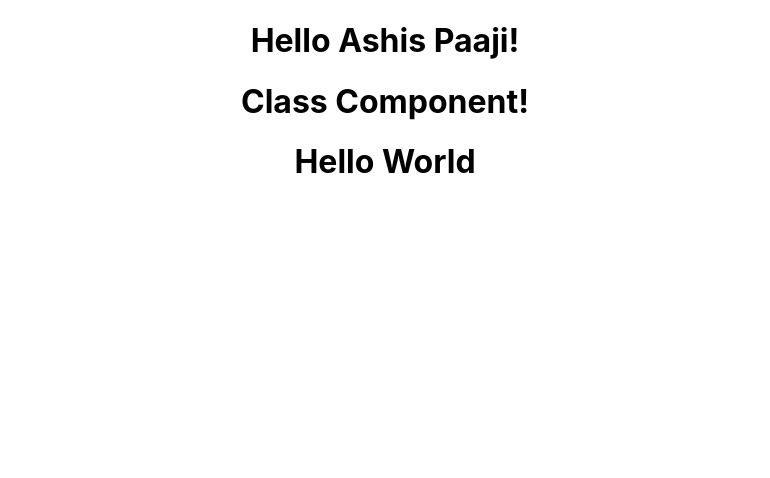
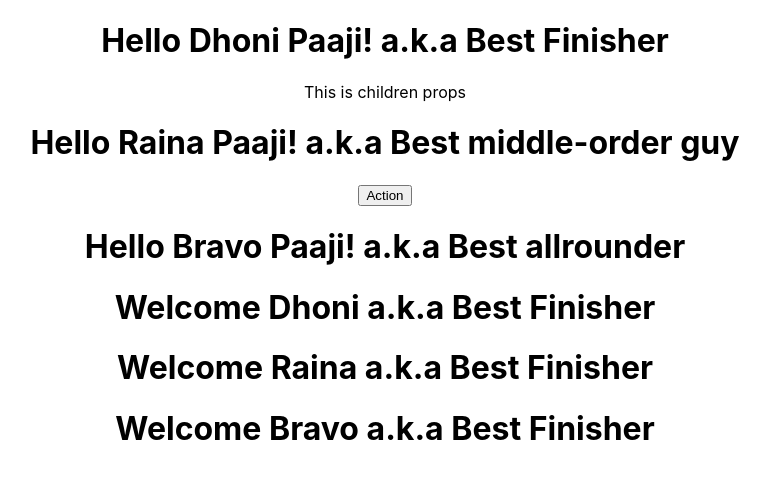
Before and after one commit to ashiscs/BEGIN, a React (Create React App) app in the folder ashis/practice/: page / in a window 1280 px wide. Shown: the top 478 px of the page, without its empty margins (255-1025 px from the left). Built offline with nearby package versions, Linux system fonts and the light colour scheme.

Commit message:
Props
Signed-off-by: ashiscs <ashissingh640@gmail.com>

```diff
--- a/ashis/practice/src/App.js
+++ b/ashis/practice/src/App.js
@@ -8,9 +8,16 @@ import Hello from "./components/Hello";
 function App() {
   return (
     <div className="App">
-      <Greet />
-      <Welcome />
-      <Hello />
+      <Greet name="Dhoni" hero="Best Finisher">
+        <p>This is children props</p>
+      </Greet>
+      <Greet name="Raina" hero="Best middle-order guy">
+        <button>Action</button>
+      </Greet>
+      <Greet name="Bravo" hero="Best allrounder" />
+      <Welcome name="Dhoni" hero="Best Finisher"/>
+      <Welcome name="Raina" hero="Best Finisher"/>
+      <Welcome name="Bravo" hero="Best Finisher"/>
     </div>
   );
 }
--- a/ashis/practice/src/components/Greet.js
+++ b/ashis/practice/src/components/Greet.js
@@ -1,9 +1,18 @@
-import React from 'react';
+import React from "react";
 
 //function Greet() {
 //    return <h1>Hello Ashis!</h1>
 //}
 
-const Greet = () => <h1>Hello Ashis Paaji!</h1>
+const Greet = (props) => {
+  return (
+    <div>
+      <h1>
+        Hello {props.name} Paaji! a.k.a {props.hero}
+      </h1>
+      {props.children}
+    </div>
+  );
+};
 
-export default Greet
+export default Greet;
--- a/ashis/practice/src/components/Welcome.js
+++ b/ashis/practice/src/components/Welcome.js
@@ -1,9 +1,13 @@
-import React, { Component } from 'react';
+import React, { Component } from "react";
 
 class Welcome extends Component {
-    render() {
-        return <h1>Class Component!</h1>
-    }
+  render() {
+    return (
+      <h1>
+        Welcome {this.props.name} a.k.a {this.props.hero}
+      </h1>
+    );
+  }
 }
 
-export default Welcome
+export default Welcome;
```
